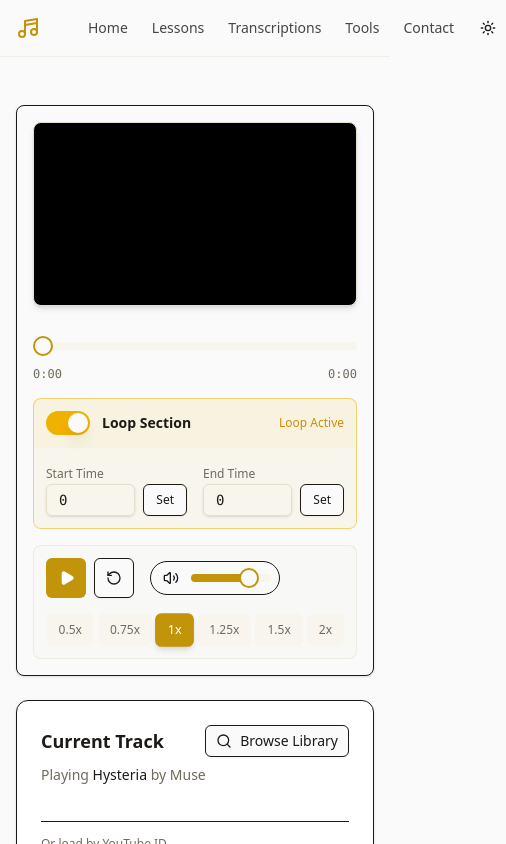
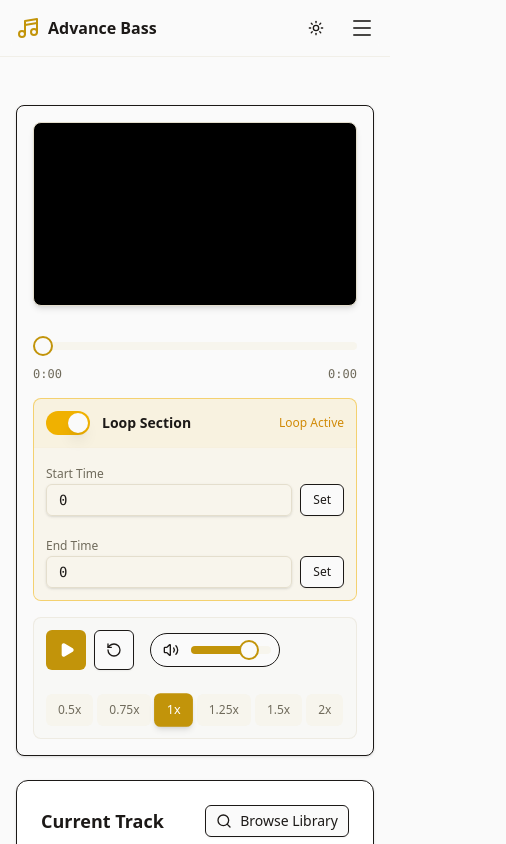
Before and after one commit to resonantdoghouse/advancebass, a Next.js app: page /tools/video-looper in a window 390 px wide. Shown: the top 844 px of the page, 506 px wide, since content can reach past the window. Built offline with nearby package versions, Linux system fonts and the light colour scheme.

Commit message:
Optimize navigation and tool layouts for mobile devices

```diff
--- a/src/components/layout/Header.tsx
+++ b/src/components/layout/Header.tsx
@@ -1,20 +1,29 @@
+"use client";
+
+import { useState } from "react";
 import Link from "next/link";
-import { Music4 } from "lucide-react";
+import { Music4, Menu, X } from "lucide-react";
 import { ThemeToggle } from "@/components/ThemeToggle";
 
 export function Header() {
+  const [isMobileMenuOpen, setIsMobileMenuOpen] = useState(false);
+
+  const closeMenu = () => setIsMobileMenuOpen(false);
+
   return (
     <header className="sticky top-0 z-50 w-full border-b border-border/40 bg-background/95 backdrop-blur supports-[backdrop-filter]:bg-background/60">
-      <div className="container flex h-14 max-w-screen-2xl items-center mx-auto px-4 md:px-8">
-        <div className="mr-4 flex">
-          <Link href="/" className="mr-6 flex items-center space-x-2">
+      <div className="container flex h-14 max-w-screen-2xl items-center justify-between mx-auto px-4 md:px-8">
+        <div className="flex">
+          <Link href="/" className="mr-6 flex items-center space-x-2" onClick={closeMenu}>
             <Music4 className="h-6 w-6 text-primary" />
-            <span className="hidden font-bold sm:inline-block">
+            <span className="font-bold inline-block">
               Advance Bass
             </span>
           </Link>
         </div>
-        <div className="flex flex-1 items-center justify-end space-x-4">
+
+        {/* Desktop Navigation */}
+        <div className="hidden md:flex flex-1 items-center justify-end space-x-4">
           <nav className="flex items-center gap-6 text-sm">
             <Link
               href="/"
@@ -47,11 +56,70 @@ export function Header() {
               Contact
             </Link>
           </nav>
-          <nav className="flex items-center gap-2">
+          <nav className="flex items-center gap-2 ml-4">
             <ThemeToggle />
           </nav>
         </div>
+
+        {/* Mobile Navigation Toggle */}
+        <div className="flex md:hidden items-center gap-2">
+          <ThemeToggle />
+          <button
+            className="p-2 -mr-2 text-foreground/80 hover:text-foreground transition-colors"
+            onClick={() => setIsMobileMenuOpen(!isMobileMenuOpen)}
+            aria-label="Toggle mobile menu"
+          >
+            {isMobileMenuOpen ? (
+              <X className="h-6 w-6" />
+            ) : (
+              <Menu className="h-6 w-6" />
+            )}
+          </button>
+        </div>
       </div>
+
+      {/* Mobile Navigation Menu */}
+      {isMobileMenuOpen && (
+        <div className="md:hidden border-t border-border/40 bg-background">
+          <nav className="container mx-auto px-4 py-4 flex flex-col space-y-4 shadow-lg">
+            <Link
+              href="/"
+              className="transition-colors hover:text-foreground py-2 text-foreground/80 font-medium block w-full border-b border-border/40"
+              onClick={closeMenu}
+            >
+              Home
+            </Link>
+            <Link
+              href="/bass-lessons"
+              className="transition-colors hover:text-foreground py-2 text-foreground/80 font-medium block w-full border-b border-border/40"
+              onClick={closeMenu}
+            >
+              Lessons
+            </Link>
+            <Link
+              href="/transcriptions"
+              className="transition-colors hover:text-foreground py-2 text-foreground/80 font-medium block w-full border-b border-border/40"
+              onClick={closeMenu}
+            >
+              Transcriptions
+            </Link>
+            <Link
+              href="/tools"
+              className="transition-colors hover:text-foreground py-2 text-foreground/80 font-medium block w-full border-b border-border/40"
+              onClick={closeMenu}
+            >
+              Tools
+            </Link>
+            <Link
+              href="/contact"
+              className="transition-colors hover:text-foreground py-2 text-foreground/80 font-medium block w-full"
+              onClick={closeMenu}
+            >
+              Contact
+            </Link>
+          </nav>
+        </div>
+      )}
     </header>
   );
 }
--- a/src/components/tools/video-looper/VideoControls.tsx
+++ b/src/components/tools/video-looper/VideoControls.tsx
@@ -30,7 +30,7 @@ export function VideoControls({
   return (
     <div className="grid grid-cols-1 md:grid-cols-2 gap-4 items-center bg-muted/40 p-3 rounded-lg border border-border/50">
       {/* Transport */}
-      <div className="flex items-center gap-2">
+      <div className="flex flex-wrap items-center gap-2">
         <Button
           variant="default"
           size="icon"
@@ -77,7 +77,7 @@ export function VideoControls({
       </div>
 
       {/* Speed Controls */}
-      <div className="flex flex-wrap justify-end gap-1">
+      <div className="flex flex-wrap justify-start md:justify-end gap-1 mt-2 md:mt-0">
         {[0.5, 0.75, 1, 1.25, 1.5, 2].map((rate) => (
           <Button
             key={rate}
--- a/src/components/tools/video-looper/VideoTimeline.tsx
+++ b/src/components/tools/video-looper/VideoTimeline.tsx
@@ -170,7 +170,7 @@ export function VideoTimeline({
         </div>
 
         {loop && (
-          <div className="grid grid-cols-2 gap-4 p-3 bg-background/50">
+          <div className="grid grid-cols-1 sm:grid-cols-2 gap-4 p-3 bg-background/50">
             <div className="space-y-1.5">
               <Label className="text-xs text-muted-foreground">
                 Start Time
```
